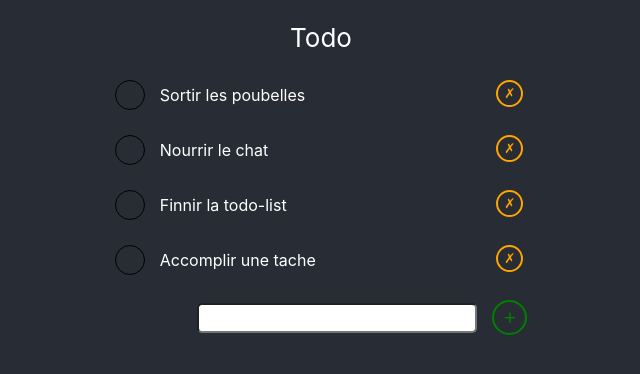
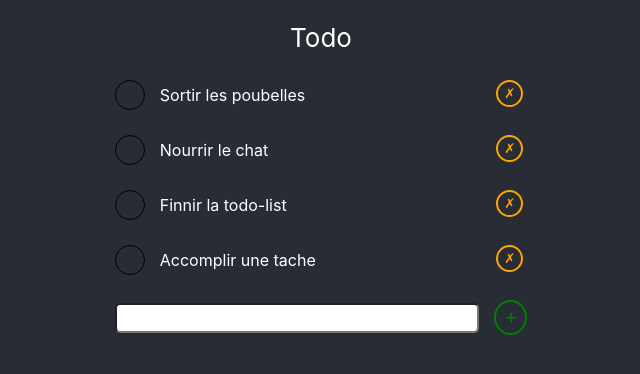
Before and after one commit to MathieuBouvet/reac-todo, a React (Create React App) app: page / in a window 1280 px wide. Shown: the top 374 px of the page, without its empty margins (319-959 px from the left). Built offline with nearby package versions, Linux system fonts and the light colour scheme.

Commit message:
Make AddTodo input to full width

```diff
--- a/src/components/AddTodo/AddTodo.css
+++ b/src/components/AddTodo/AddTodo.css
@@ -7,7 +7,7 @@
 	padding: 5px;
 }
 .add-todo-input {
-	width: 280px;
+	width: 100%;
 	height: 30px;
 	border-radius: 5px;
 }
```
